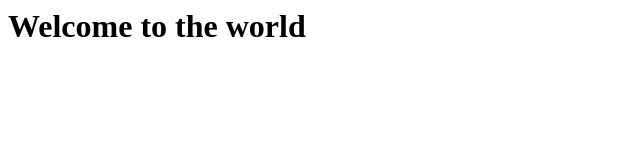
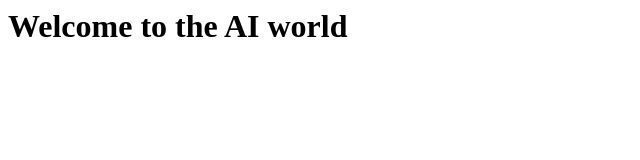
Before and after one commit to hrehaman/Project1, a plain HTML site: page index.html in a window 1280 px wide. Shown: the whole page, without its empty margins (0-640 px from the left). Drawn offline with Linux system fonts and the light colour scheme.

Commit message:
Update index.html
Updated to AI world

```diff
--- a/index.html
+++ b/index.html
@@ -3,7 +3,7 @@
 </head>
 <body>
 <h1>
-	Welcome to the world
+	Welcome to the AI world
 </h1>
 </body>
 </html>
```
